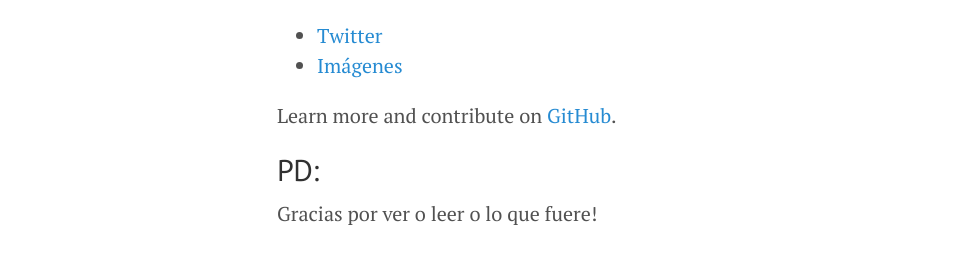
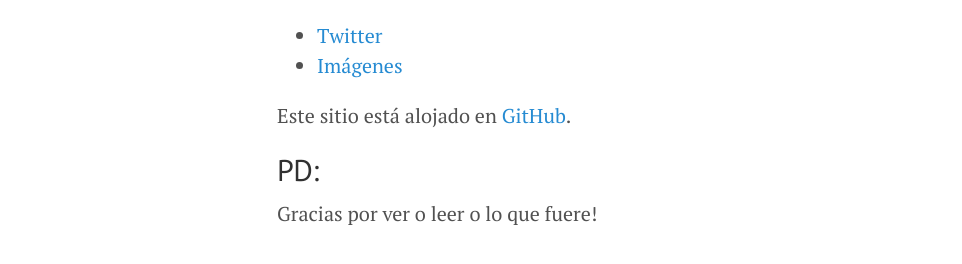
Before and after one commit to daeshu/blog2, a Jekyll site: the page built from about.md, in a window 1280 px wide. Shown: the part 341-605 px from the top of the page, without its empty margins (3-965 px from the left). Built offline with Jekyll 4.4.1, drawn with Linux system fonts in a browser that asks for light colours.

Commit message:
Update about.md

```diff
--- a/about.md
+++ b/about.md
@@ -13,7 +13,7 @@ Simplemente esta es una página para recoger cotidaneidades
 * [Twitter](https://twitter.com/DanielEscobarW)
 * [Imágenes](http://daeshu.eu.org)
 
-Learn more and contribute on [GitHub](https://github.com/poole).
+Este sitio está alojado en [GitHub](https://github.com/).
 
 ## PD:
 
```
